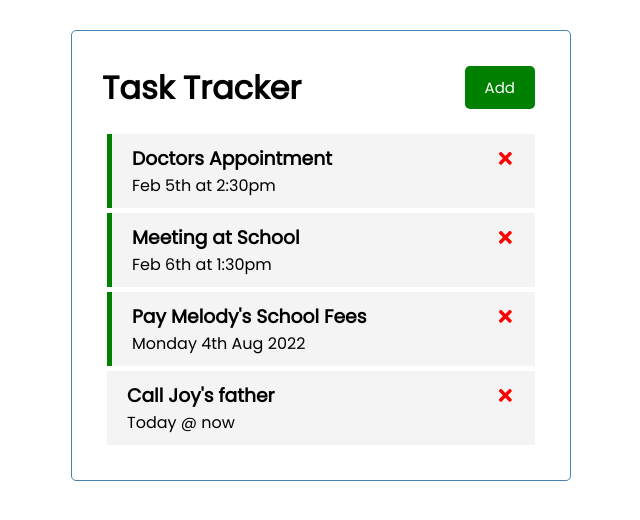
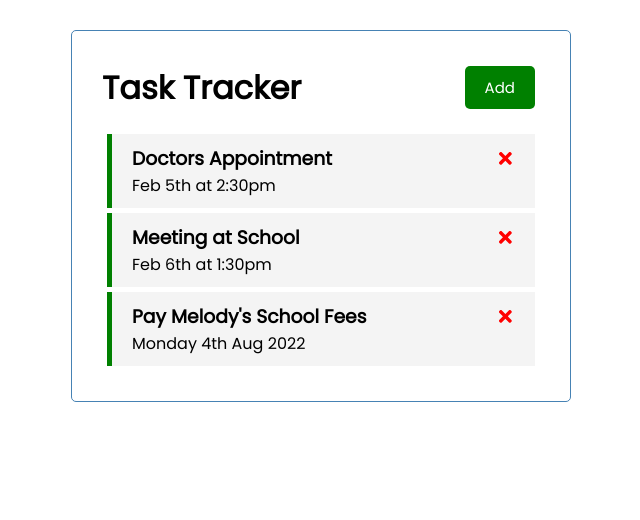
Before and after one commit to collinsigeh/jpp-react-task-tracker, a React (Create React App) app: page / in a window 1280 px wide. Shown: the top 520 px of the page, without its empty margins (319-959 px from the left). Built offline with nearby package versions, Linux system fonts and the light colour scheme; data requests are answered from the project's data file.

Commit message:
implemented a ux updated post form submission

```diff
--- a/db.json
+++ b/db.json
@@ -17,12 +17,6 @@
       "day": "Monday 4th Aug 2022",
       "reminder": true,
       "id": 3
-    },
-    {
-      "text": "Call Joy's father",
-      "day": "Today @ now",
-      "reminder": false,
-      "id": 4
     }
   ]
 }
--- a/src/App.js
+++ b/src/App.js
@@ -36,6 +36,7 @@ function App() {
     const data = await res.json()
 
     setTasks([...tasks, data])
+    setShowAddTask(false)
 
     // const id = Math.floor(Math.random() * 10000) + 1;
     // const newTask = { id, ...task };
```
